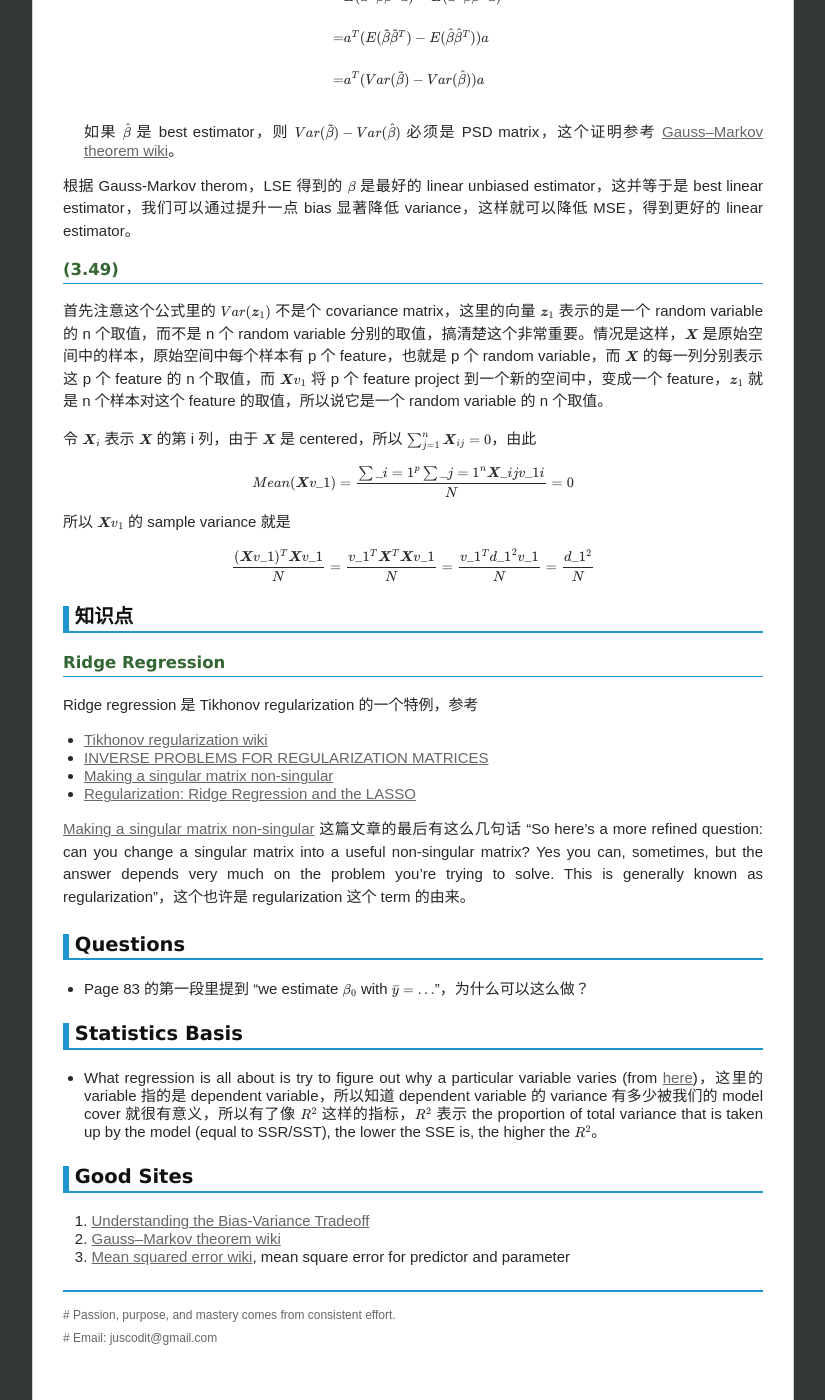
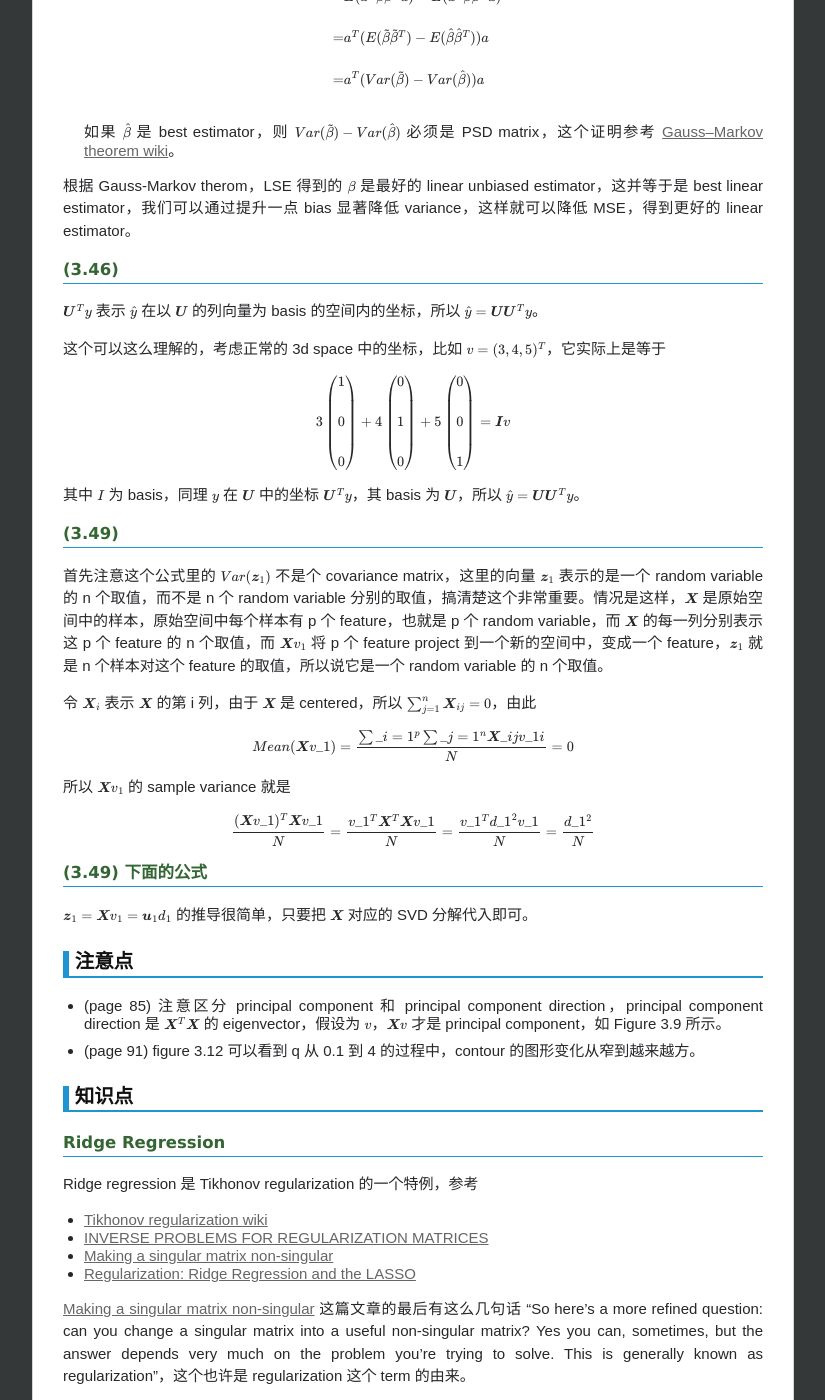
Before and after one commit to chenrushan/chenrushan.github.io, a Jekyll site: the page built from _posts/2014-04-28-esl-note.markdown, in a window 1280 px wide and 1400 px high, scrolled down 4691 px. Shown: the whole window, without its empty margins (227-1052 px from the left). Built offline with Jekyll 4.4.1, drawn with Linux system fonts in a browser that asks for light colours; Markdown is read by kramdown in place of the engine named in the settings; formulas are drawn with MathJax 3.

Commit message:
[esl]: update

```diff
--- a/_posts/2014-04-28-esl-note.markdown
+++ b/_posts/2014-04-28-esl-note.markdown
@@ -217,6 +217,16 @@ Gauss-Markov Therom 总体的意思是就是 least square estimator (LSE) of $\b
 
 根据 Gauss-Markov therom，LSE 得到的 $\beta$ 是最好的 linear unbiased estimator，这并等于是 best linear estimator，我们可以通过提升一点 bias 显著降低 variance，这样就可以降低 MSE，得到更好的 linear estimator。
 
+#### (3.46)
+
+$\boldsymbol{U}^T y$ 表示 $\hat{y}$ 在以 $\boldsymbol{U}$ 的列向量为 basis 的空间内的坐标，所以 $\hat{y} = \boldsymbol{U}\boldsymbol{U}^T y$。
+
+这个可以这么理解的，考虑正常的 3d space 中的坐标，比如 $v = (3, 4, 5)^T$，它实际上是等于
+
+$$3 \begin{pmatrix} 1 \\\\ 0\\\\ 0 \end{pmatrix} + 4 \begin{pmatrix} 0 \\\\ 1 \\\\ 0 \end{pmatrix} + 5 \begin{pmatrix} 0 \\\\ 0 \\\\ 1 \end{pmatrix} = \boldsymbol{I} v$$
+
+其中 $I$ 为 basis，同理 $y$ 在 $\boldsymbol{U}$ 中的坐标 $\boldsymbol{U}^T y$，其 basis 为 $\boldsymbol{U}$，所以 $\hat{y} = \boldsymbol{U}\boldsymbol{U}^T y$。
+
 #### (3.49)
 
 首先注意这个公式里的 $Var(\boldsymbol{z}\_1)$ 不是个 covariance matrix，这里的向量 $\boldsymbol{z}\_1$ 表示的是一个 random variable 的 n 个取值，而不是 n 个 random variable 分别的取值，搞清楚这个非常重要。情况是这样，$\boldsymbol{X}$ 是原始空间中的样本，原始空间中每个样本有 p 个 feature，也就是 p 个 random variable，而 $\boldsymbol{X}$ 的每一列分别表示这 p 个 feature 的 n 个取值，而 $\boldsymbol{X}v\_1$ 将 p 个 feature project 到一个新的空间中，变成一个 feature，$\boldsymbol{z}\_1$ 就是 n 个样本对这个 feature 的取值，所以说它是一个 random variable 的 n 个取值。
@@ -228,6 +238,16 @@ $$ Mean(\boldsymbol{X}v\_1) = \frac{\sum\_{i = 1}^{p} \sum\_{j = 1}^{n} \boldsym
 所以 $\boldsymbol{X}v\_1$ 的 sample variance 就是
 
 $$\frac{(\boldsymbol{X}v\_1)^T\boldsymbol{X}v\_1}{N} = \frac{v\_1^T\boldsymbol{X}^T \boldsymbol{X}v\_1}{N} = \frac{v\_1^T {d\_1}^2 v\_1}{N} = \frac{d\_1^2}{N}$$
+
+#### (3.49) 下面的公式
+
+$\boldsymbol{z}\_1 = \boldsymbol{X} v\_1 = \boldsymbol{u}\_1 d\_1$ 的推导很简单，只要把 $\boldsymbol{X}$ 对应的 SVD 分解代入即可。
+
+### 注意点
+
+* (page 85) 注意区分 principal component 和 principal component direction，principal component direction 是 $\boldsymbol{X}^T \boldsymbol{X}$ 的 eigenvector，假设为 $v$，$\boldsymbol{X}v$ 才是 principal component，如 Figure 3.9 所示。
+
+* (page 91) figure 3.12 可以看到 q 从 0.1 到 4 的过程中，contour 的图形变化从窄到越来越方。
 
 ### 知识点
 
@@ -246,6 +266,8 @@ Ridge regression 是 Tikhonov regularization 的一个特例，参考
 
 * Page 83 的第一段里提到 "we estimate $\beta\_0$ with $\bar{y} = ...$"，为什么可以这么做？
 
+* Page 86 最后一段没太看懂
+
 ### Statistics Basis
 
 * What regression is all about is try to figure out why a particular variable varies (from [here](https://www.youtube.com/watch?v=aq8VU5KLmkY))，这里的 variable 指的是 dependent variable，所以知道 dependent variable 的 variance 有多少被我们的 model cover 就很有意义，所以有了像 $R^2$ 这样的指标，$R^2$ 表示 the proportion of total variance that is taken up by the model (equal to SSR/SST), the lower the SSE is, the higher the $R^2$。
```
